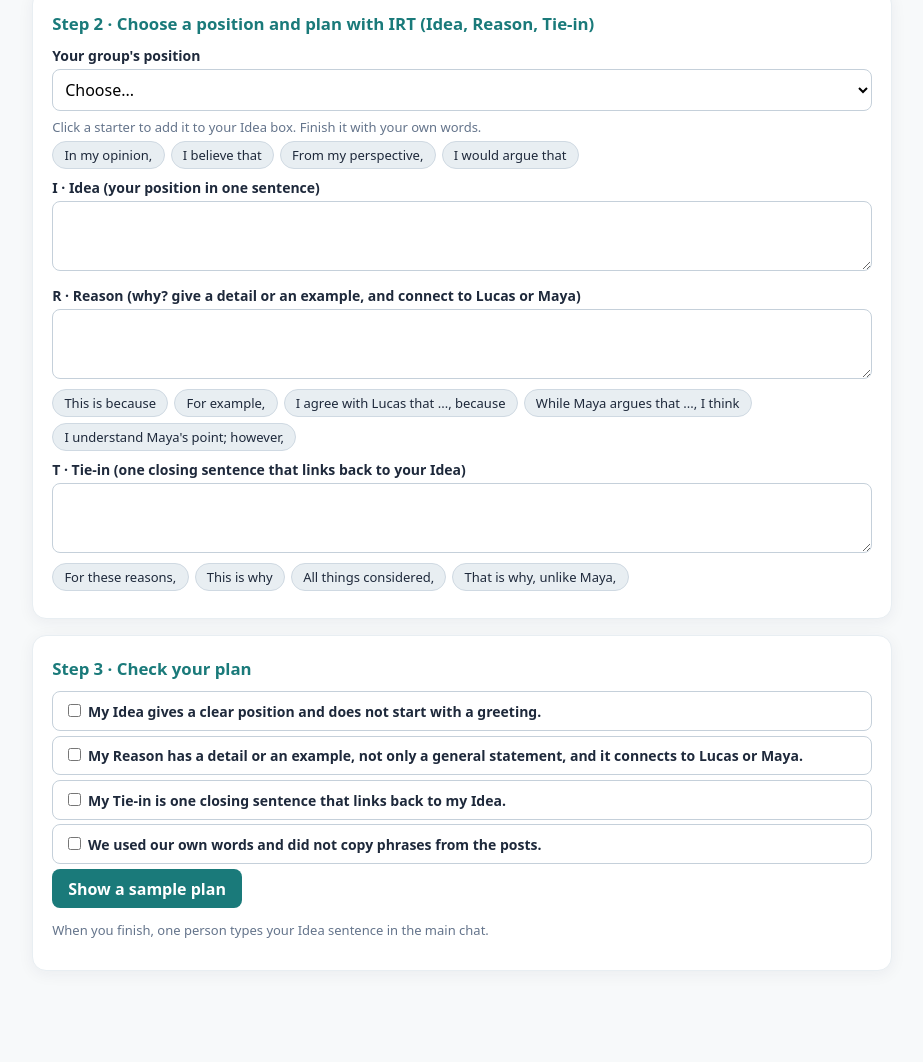
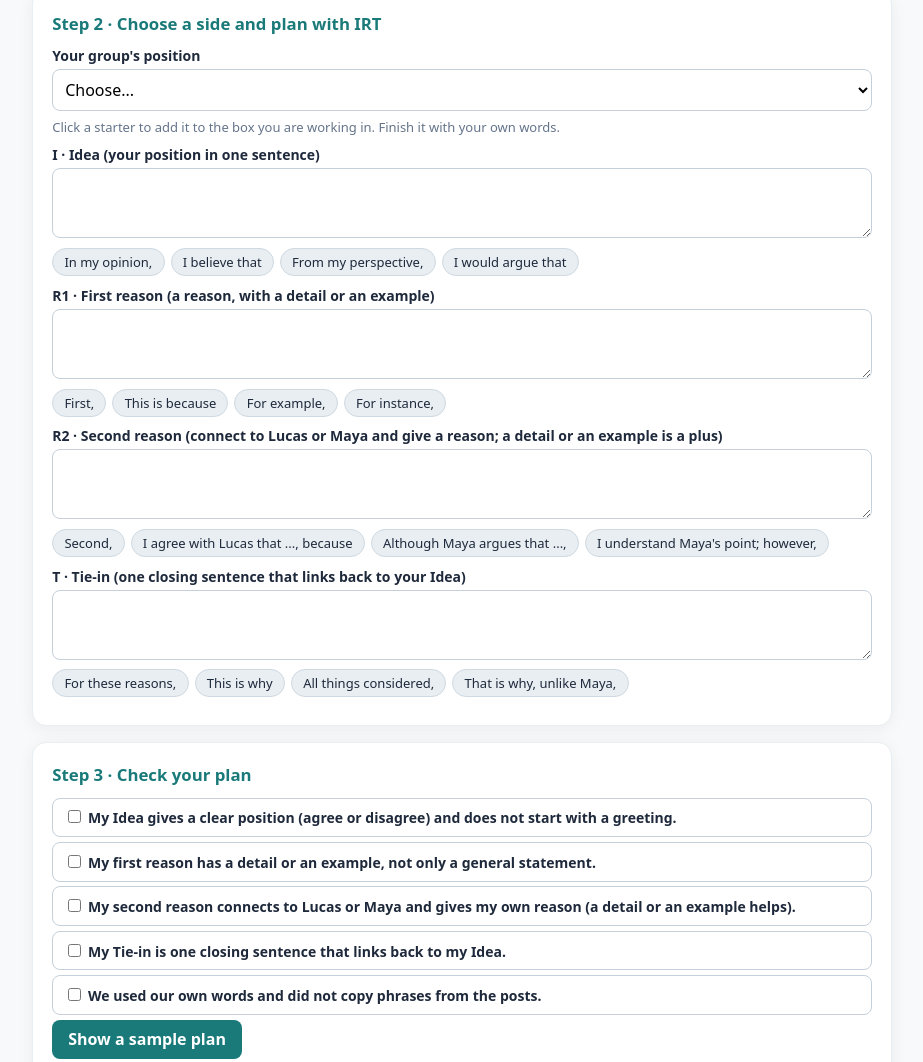
Before and after one commit to lidi27-max/Prep, a plain HTML site: page academic_discussion_group_plan.html in a window 1280 px wide. Shown: the part 882-1944 px from the top of the page, without its empty margins (178-1101 px from the left). Drawn offline with Linux system fonts and the light colour scheme.

Commit message:
Add files via upload

```diff
--- a/academic_discussion_group_plan.html
+++ b/academic_discussion_group_plan.html
@@ -23,22 +23,25 @@ button{font:inherit;font-weight:600;background:var(--teal);color:#fff;border:0;b
 <label>2. What is Lucas's position?</label><select data-a="a"><option value="">Choose...</option><option value="a">He agrees that it should be free.</option><option value="b">He thinks riders should keep paying.</option><option value="c">He has no position.</option></select><div class="fb"></div>
 <label>3. What is Maya's main reason?</label><select data-a="c"><option value="">Choose...</option><option value="a">Buses are too crowded.</option><option value="b">People prefer to drive.</option><option value="c">Without fares, the service could get worse or taxes could rise.</option></select><div class="fb"></div>
 <button class="alt" onclick="chk1()">Check Step 1</button></div>
-<div class="card"><h2>Step 2 · Choose a position and plan with IRT (Idea, Reason, Tie-in)</h2>
-<label>Your group's position</label><select id="pos"><option value="">Choose...</option><option>I agree with Lucas</option><option>I agree with Maya</option><option>I have a new idea (a middle option)</option></select>
-<div class="note" style="margin-top:.4rem">Click a starter to add it to your Idea box. Finish it with your own words.</div>
+<div class="card"><h2>Step 2 · Choose a side and plan with IRT</h2>
+<label>Your group's position</label><select id="pos"><option value="">Choose...</option><option>Agree with Lucas: public transportation should be free</option><option>Agree with Maya: public transportation should not be free</option></select>
+<div class="note" style="margin-top:.4rem">Click a starter to add it to the box you are working in. Finish it with your own words.</div>
+<label>I · Idea (your position in one sentence)</label><textarea id="I"></textarea>
 <div class="chips"><span class="chip">In my opinion, </span><span class="chip">I believe that </span><span class="chip">From my perspective, </span><span class="chip">I would argue that </span></div>
-<label>I · Idea (your position in one sentence)</label><textarea id="I"></textarea>
-<label>R · Reason (why? give a detail or an example, and connect to Lucas or Maya)</label><textarea id="R"></textarea>
-<div class="chips"><span class="chip">This is because </span><span class="chip">For example, </span><span class="chip">I agree with Lucas that ..., because </span><span class="chip">While Maya argues that ..., I think </span><span class="chip">I understand Maya's point; however, </span></div>
+<label>R1 · First reason (a reason, with a detail or an example)</label><textarea id="R"></textarea>
+<div class="chips"><span class="chip">First, </span><span class="chip">This is because </span><span class="chip">For example, </span><span class="chip">For instance, </span></div>
+<label>R2 · Second reason (connect to Lucas or Maya and give a reason; a detail or an example is a plus)</label><textarea id="R2"></textarea>
+<div class="chips"><span class="chip">Second, </span><span class="chip">I agree with Lucas that ..., because </span><span class="chip">Although Maya argues that ..., </span><span class="chip">I understand Maya's point; however, </span></div>
 <label>T · Tie-in (one closing sentence that links back to your Idea)</label><textarea id="T"></textarea>
 <div class="chips"><span class="chip">For these reasons, </span><span class="chip">This is why </span><span class="chip">All things considered, </span><span class="chip">That is why, unlike Maya, </span></div></div>
 <div class="card"><h2>Step 3 · Check your plan</h2>
-<label class="opt"><input type="checkbox"> My Idea gives a clear position and does not start with a greeting.</label>
-<label class="opt"><input type="checkbox"> My Reason has a detail or an example, not only a general statement, and it connects to Lucas or Maya.</label>
+<label class="opt"><input type="checkbox"> My Idea gives a clear position (agree or disagree) and does not start with a greeting.</label>
+<label class="opt"><input type="checkbox"> My first reason has a detail or an example, not only a general statement.</label>
+<label class="opt"><input type="checkbox"> My second reason connects to Lucas or Maya and gives my own reason (a detail or an example helps).</label>
 <label class="opt"><input type="checkbox"> My Tie-in is one closing sentence that links back to my Idea.</label>
 <label class="opt"><input type="checkbox"> We used our own words and did not copy phrases from the posts.</label>
 <button onclick="document.getElementById('m').style.display='block'">Show a sample plan</button>
-<div class="model" id="m"><b>Sample plan (one possible answer):</b><br>I · I believe public transportation should be free only for students, seniors and low-income riders.<br>R · This is because these groups depend on buses and trains the most, and a discount for them helps without taking all the fare money away from the system.<br>R (connection) · I understand Maya's concern about taxes and service quality; however, a targeted program costs far less than free rides for everyone, and it still supports the families Lucas wants to help.<br>T · For these reasons, a targeted free pass is the fairest solution.<br><span class="note">Different positions can earn a high score. What matters is a clear idea, a developed reason with a connection to the discussion, and a closing sentence.</span></div>
+<div class="model" id="m"><b>Sample plan (one possible answer, agreeing with Maya):</b><br>I · I believe public transportation should not be free in large cities.<br>R1 · First, fares help pay for clean, frequent and safe service. For example, if a city loses that money, it may have to run fewer buses, and riders would wait much longer.<br>R2 · Second, I agree with Maya that a worse service would hurt the same low-income families that Lucas wants to help, because they depend on buses and trains the most. For instance, a worker who waits an hour for a bus may arrive late to work.<br>T · For these reasons, I believe keeping fares is the better way to protect good public transportation.<br><span class="note">Agreeing with Lucas can earn the same score. What matters is a clear idea, two developed reasons with a connection to the discussion, and a closing sentence.</span></div>
 <p class="note">When you finish, one person types your Idea sentence in the main chat.</p></div></div>
 <script>
 function chk1(){document.querySelectorAll('select[data-a]').forEach(function(s){var f=s.nextElementSibling;if(!s.value){f.innerHTML='';return}f.innerHTML=s.value===s.dataset.a?'<span class="ok">Correct.</span>':'<span class="no">Look at the post again.</span>'})}
```
Also changed, not shown: academic_discussion_pair_build.html (+4 -4 lines).
